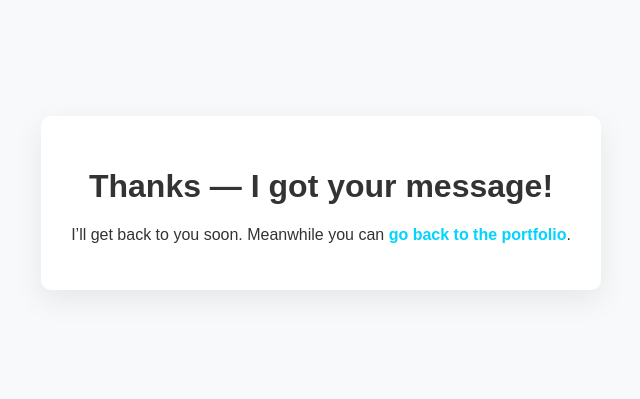
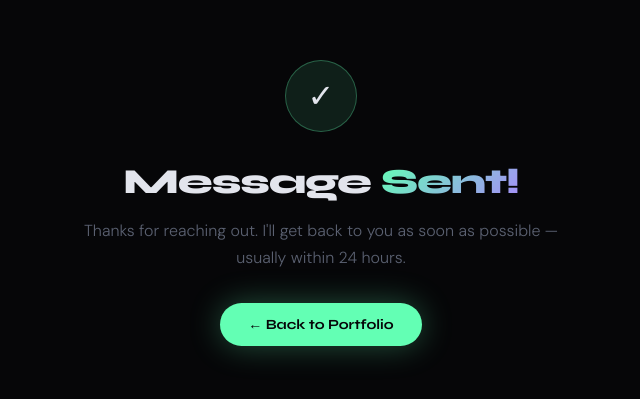
Before and after one commit to SahilArate/Portfolio, a plain HTML site: page thank-you.html in a window 1280 px wide. Shown: the part 197-596 px from the top of the page, without its empty margins (319-959 px from the left). Drawn offline with Linux system fonts and the light colour scheme.

```diff
--- a/thank-you.html
+++ b/thank-you.html
@@ -1,19 +1,67 @@
-<!doctype html>
+<!DOCTYPE html>
 <html lang="en">
 <head>
-  <meta charset="utf-8" />
-  <meta name="viewport" content="width=device-width,initial-scale=1" />
-  <title>Thanks — Submission Received</title>
-  <style>
-    body { font-family: Arial, sans-serif; background:#f8f9fa; color:#333; display:flex; align-items:center; justify-content:center; height:100vh; margin:0; }
-    .box { background:#fff; padding:30px; border-radius:10px; box-shadow:0 10px 30px rgba(0,0,0,0.08); text-align:center; max-width:520px;}
-    a { color:#00d4ff; text-decoration:none; font-weight:600; }
-  </style>
+<meta charset="UTF-8">
+<meta name="viewport" content="width=device-width, initial-scale=1.0">
+<title>Message Sent — Sahil Arate</title>
+<link rel="preconnect" href="https://fonts.googleapis.com">
+<link href="https://fonts.googleapis.com/css2?family=Syne:wght@700;800&family=DM+Sans:wght@300;400&display=swap" rel="stylesheet">
+<style>
+* { box-sizing: border-box; margin: 0; padding: 0; }
+body {
+  font-family: 'DM Sans', sans-serif;
+  background: #060608;
+  color: #e2e4ec;
+  min-height: 100vh;
+  display: flex;
+  align-items: center;
+  justify-content: center;
+  text-align: center;
+  padding: 24px;
+}
+.wrap { max-width: 480px; }
+.icon {
+  width: 72px; height: 72px;
+  background: rgba(99,255,180,0.1);
+  border: 1px solid rgba(99,255,180,0.3);
+  border-radius: 50%;
+  display: flex; align-items: center; justify-content: center;
+  font-size: 2rem; margin: 0 auto 28px;
+  animation: pop 0.5s cubic-bezier(0.4,0,0.2,1);
+}
+@keyframes pop {
+  from { transform: scale(0.7); opacity: 0; }
+  to { transform: scale(1); opacity: 1; }
+}
+h1 {
+  font-family: 'Syne', sans-serif;
+  font-size: 2.2rem; font-weight: 800;
+  letter-spacing: -0.03em;
+  margin-bottom: 14px;
+}
+h1 span {
+  background: linear-gradient(135deg, #63ffb4, #a78bfa);
+  -webkit-background-clip: text; -webkit-text-fill-color: transparent; background-clip: text;
+}
+p { color: #5a6070; font-size: 1rem; font-weight: 300; line-height: 1.7; margin-bottom: 32px; }
+a {
+  display: inline-flex; align-items: center; gap: 8px;
+  padding: 13px 28px;
+  background: #63ffb4; color: #060608;
+  border-radius: 50px; text-decoration: none;
+  font-family: 'Syne', sans-serif; font-weight: 700; font-size: 14px;
+  transition: all 0.3s ease;
+  box-shadow: 0 0 32px rgba(99,255,180,0.3);
+}
+a:hover { transform: translateY(-2px); box-shadow: 0 0 48px rgba(99,255,180,0.5); }
+</style>
 </head>
 <body>
-  <div class="box">
-    <h1>Thanks — I got your message!</h1>
-    <p>I’ll get back to you soon. Meanwhile you can <a href="/">go back to the portfolio</a>.</p>
-  </div>
+<div class="wrap">
+  <div class="icon">✓</div>
+  <h1>Message <span>Sent!</span></h1>
+  <p>Thanks for reaching out. I'll get back to you as soon as possible — usually within 24 hours.</p>
+  <a href="index.html">← Back to Portfolio</a>
+</div>
 </body>
 </html>
```
Also changed, not shown: index.html (+2 -2 lines).
